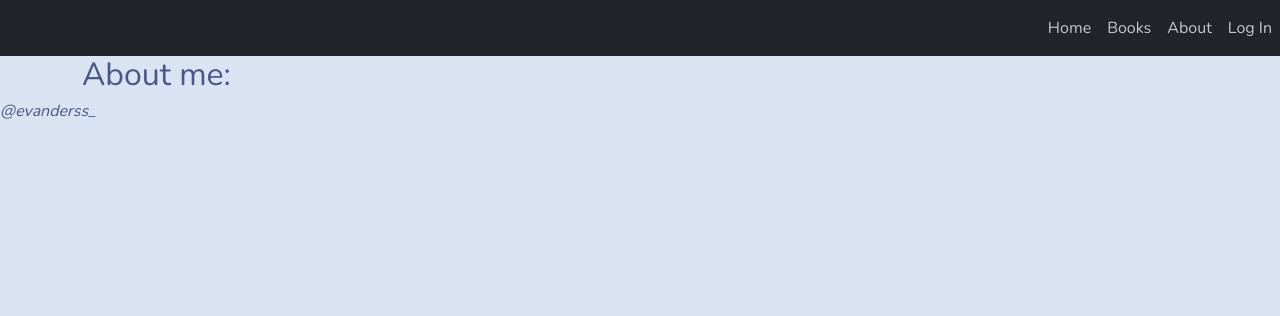
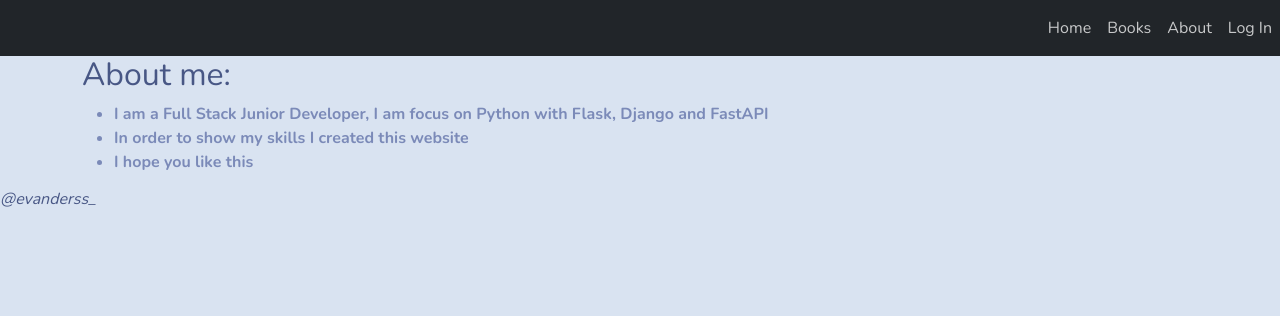
Before and after one commit to Evanderss/Website-with-Flask-and-MySQL, a Flask app: page /about in a window 1280 px wide. Shown: the top 316 px of the page. Run offline with Flask 2, Linux system fonts and the light colour scheme; some libraries are stand-ins or nearby versions.

Commit message:
adding new information in about

```diff
--- a/templates/site/about.html
+++ b/templates/site/about.html
@@ -1,3 +1,8 @@
 {% include "site/header.html" %}
-<h2>About me:</h2>
+    <h2>About me:</h2>
+    <strong><ul>
+        <li>I am a Full Stack Junior Developer, I am focus on Python with Flask, Django and FastAPI</li>
+        <li>In order to show my skills I created this website</li>
+        <li>I hope you like this</li>
+    </ul></strong>
 {% include "site/footer.html" %}
--- a/templates/site/index.html
+++ b/templates/site/index.html
@@ -5,7 +5,7 @@
             <h1 class="display-5 fw-bold">Welcome</h1>
             <p class="lead">Starting website</p>
             <hr class="my-2">
-            <button class="btn btn-outline-success btn-lg" type="button">More information</button>
+            <a class="btn btn-outline-success btn-lg" href="/books" type="button">Look all the books</a>
         </div>
     </div>
   </main>
```
